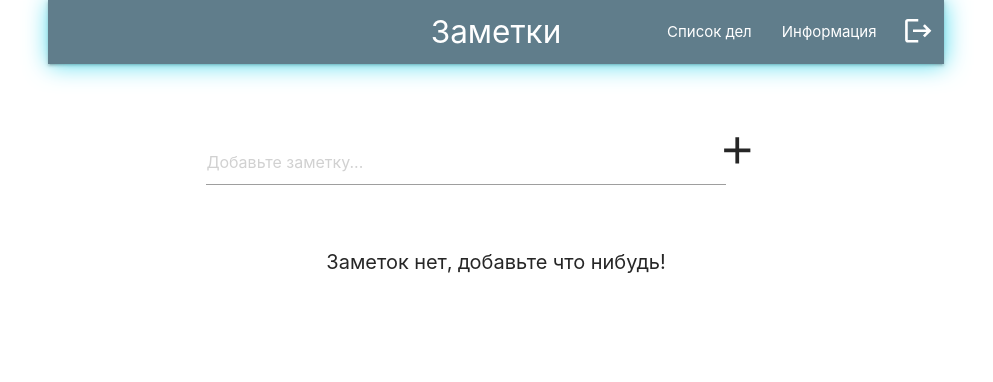
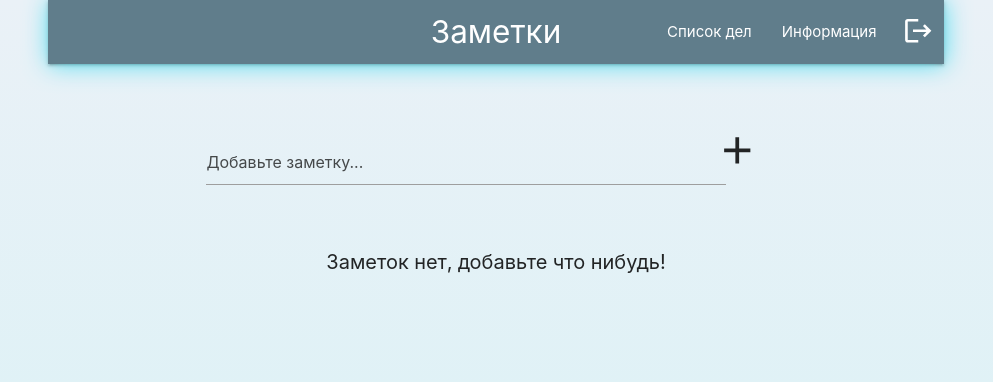
Before and after one commit to codeedocc/notesAppAuth, a React (Create React App) app: page /notesAppAuth/homepage in a window 1280 px wide. Shown: the top 382 px of the page, without its empty margins (144-1137 px from the left). Built offline with nearby package versions, Linux system fonts and the light colour scheme; no server answers; the database is empty; sample sign-in values are in the browser's storage.

Commit message:
changed main theme color

```diff
--- a/src/components/AlertMessage.js
+++ b/src/components/AlertMessage.js
@@ -12,7 +12,6 @@ export const AlertMessage = ({ addAlert, removeAlert, warningAlert }) => {
           closable
           showIcon
           style={{ marginTop: '1rem' }}
-          className="alert-message"
         />
       )}
       {removeAlert && (
@@ -31,7 +30,6 @@ export const AlertMessage = ({ addAlert, removeAlert, warningAlert }) => {
           closable
           showIcon
           style={{ marginTop: '1rem' }}
-          className="alert-message"
         />
       )}
     </div>
--- a/src/styles/homePage.css
+++ b/src/styles/homePage.css
@@ -21,6 +21,10 @@
   height: 30px;
   font-size: 25px;
   padding: 5px 20px;
+}
+
+.add-edit-input::placeholder {
+  color: rgba(0, 0, 0, 0.7);
 }
 
 .todo {
@@ -73,9 +77,9 @@
   display: flex;
   transition-property: all;
   transition-duration: 0.5s;
-  background-color: rgb(224, 223, 223);
   color: rgb(143, 142, 142);
   text-decoration: line-through;
+  opacity: 0.5;
 }
 
 .todo.done > a {
@@ -90,9 +94,9 @@
   display: flex;
   transition-property: all;
   transition-duration: 0.5s;
-  background-color: rgb(224, 223, 223);
   color: rgb(143, 142, 142);
   text-decoration: line-through;
+  opacity: 0.5;
 }
 
 .add-confirm-icon {
--- a/src/styles/index.css
+++ b/src/styles/index.css
@@ -5,6 +5,18 @@
 
 body {
   background: rgb(247, 245, 245);
+  background-image: -webkit-gradient(
+    linear,
+    left top,
+    left bottom,
+    color-stop(0, #eaf1f7),
+    color-stop(1, #d5f2f5)
+  );
+  background-image: -o-linear-gradient(bottom, #eaf1f7 0%, #d5f2f5 100%);
+  background-image: -moz-linear-gradient(bottom, #eaf1f7 0%, #d5f2f5 100%);
+  background-image: -webkit-linear-gradient(bottom, #eaf1f7 0%, #d5f2f5 100%);
+  background-image: -ms-linear-gradient(bottom, #eaf1f7 0%, #d5f2f5 100%);
+  background-image: linear-gradient(to bottom, #eaf1f7 0%, #d5f2f5 100%);
 }
 
 #navL:hover {
```
